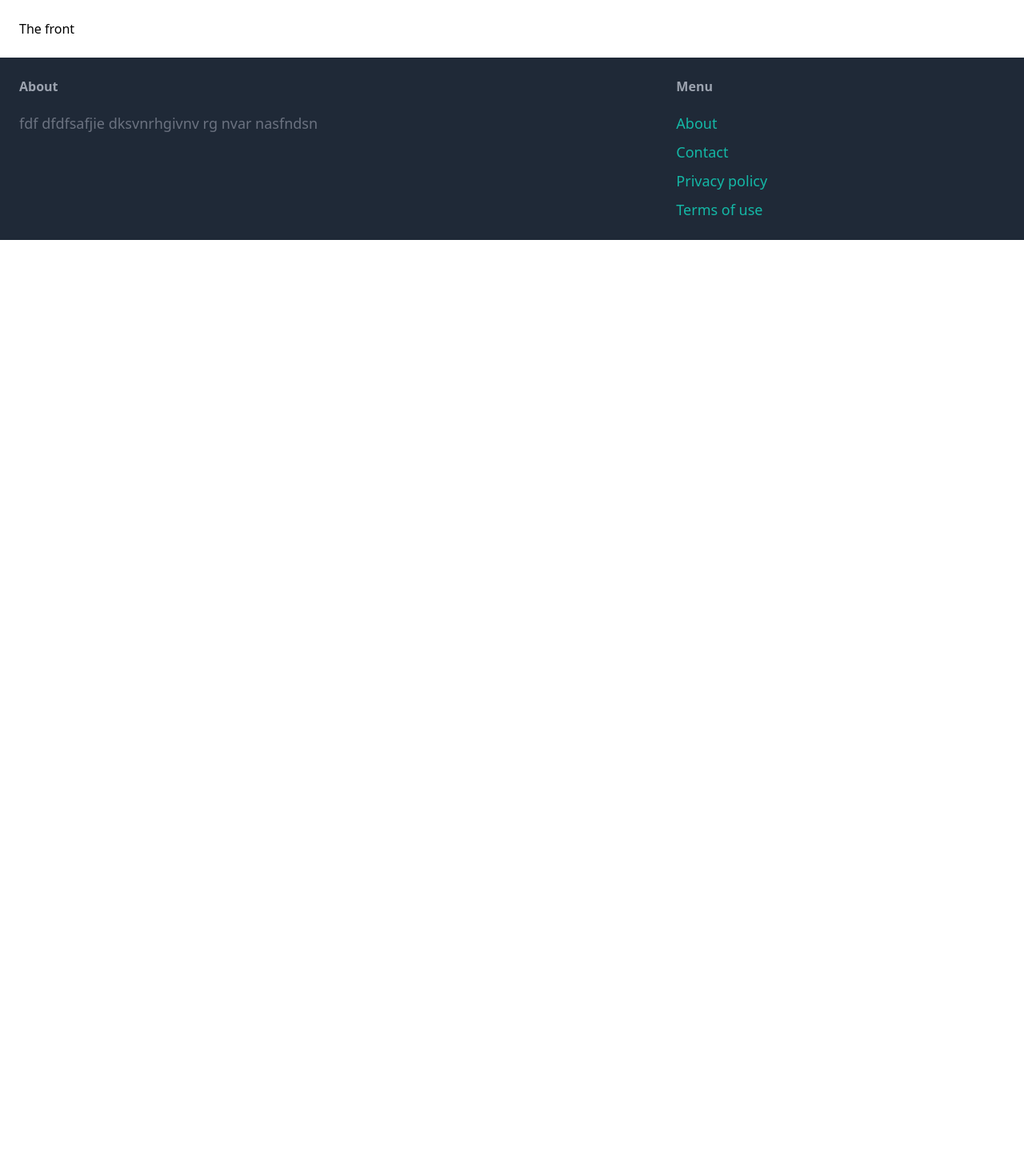
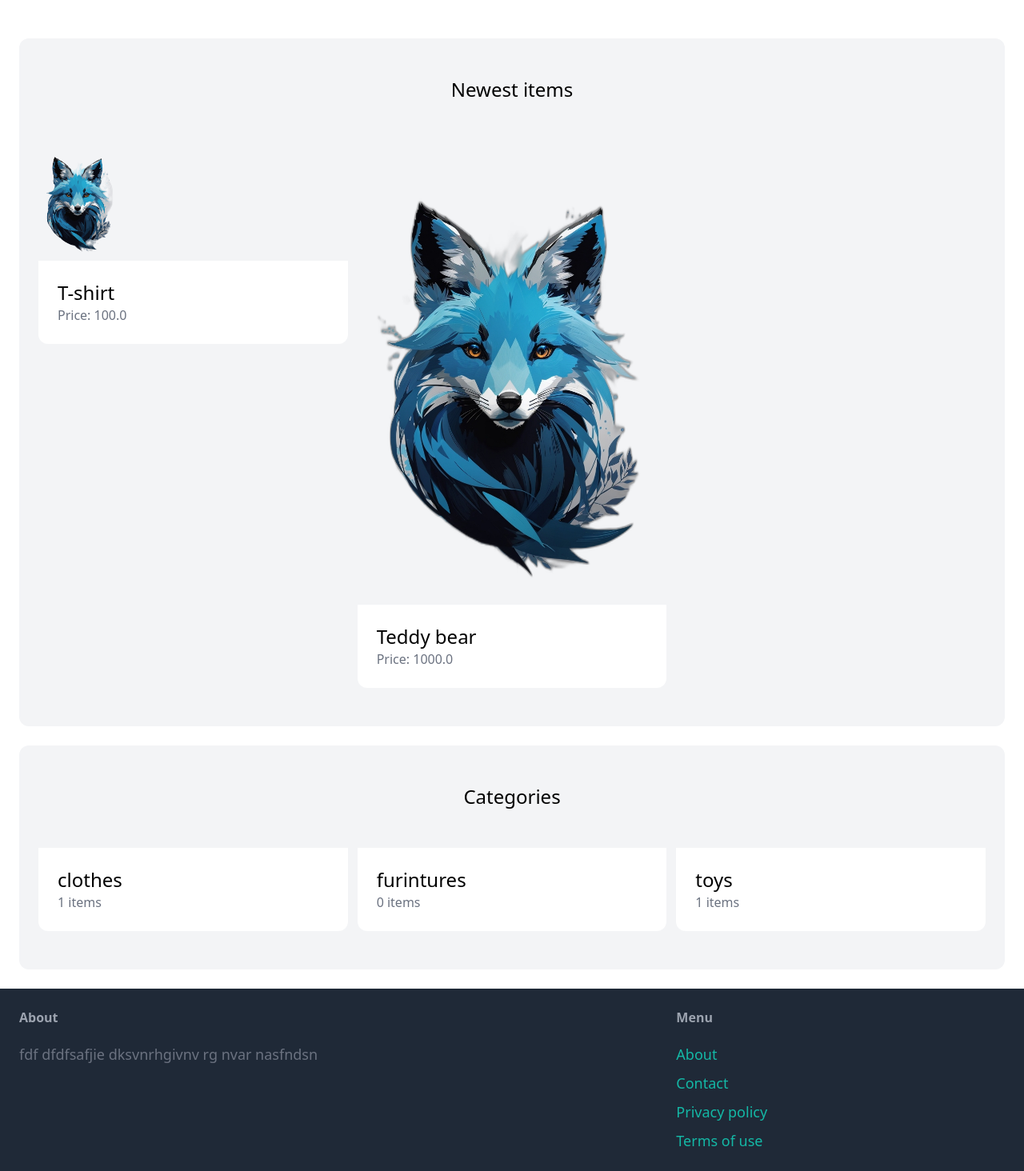
Before and after one commit to alihassandbouk/market_website, a Django app: page / in a window 1280 px wide. Shown: the part 77-1541 px from the top of the page at 80% size. Before the commit the page ends 377 px from the top, so only its background shows below. Run offline with Django 4.2, Linux system fonts and the light colour scheme; data comes from the database, SQL or seed files in the repository; both versions use the stored data as it was after the commit; some libraries are stand-ins or nearby versions.

Commit message:
add html and style for items and categories ;

```diff
--- a/core/templates/core/index.html
+++ b/core/templates/core/index.html
@@ -6,5 +6,43 @@ welcom
 
 
 {%block content%}
-<h1>The front</h1>
+<div class="mt-6 px-6 py-12 bg-gray-100 rounded-xl">
+    <h2 class="mb-12 text-2xl text-center">Newest items</h2>
+
+    <div class="grid grid-cols-3 gap-3">
+        {% for item in items%}
+            <div>
+                <a href="#" class="">
+                    <div>
+                        <img src="{{item.image.url}}" alt="{{item.name}}"  class=" rounded-t-xl">
+                    </div>
+
+                    <div class="p-6 bg-white rounded-b-xl">
+                        <h2 class="text-2xl">{{item.name}}</h2>
+                        <p class="text-gray-500">Price: {{item.price}}</p>
+                    </div>
+                </a>
+            </div>
+        {%endfor%}
+
+    </div>
+</div>
+
+
+<div class="mt-6 px-6 py-12 bg-gray-100 rounded-xl">
+    <h2 class="mb-12 text-2xl text-center">Categories</h2>
+
+    <div class="grid grid-cols-3 gap-3">
+        {% for category in categories %}
+            <div>
+                <a href="#" class="">
+                    <div class="p-6 bg-white rounded-b-xl">
+                        <h2 class="text-2xl">{{category.name}}</h2>
+                        <p class="text-gray-500">{{category.items.count}} items</p>
+                    </div>
+                </a>
+            </div>
+        {%endfor%}
+    </div>
+</div>
 {%endblock%}
--- a/core/views.py
+++ b/core/views.py
@@ -1,10 +1,15 @@
 from django.shortcuts import render
 
-# Create your views here.
+from item.models import *
 
 
 def index(request):
-    return render(request, "core/index.html")
+    items = Item.objects.filter(is_sold=False)[0:6]
+    categories = Category.objects.all()
+    return render(request, "core/index.html",{
+        "categories":categories,
+        "items":items
+    })
 
 def contact(request):
     return render(request,"core/contact.html")
--- a/puddle/settings.py
+++ b/puddle/settings.py
@@ -119,6 +119,10 @@ USE_TZ = True
 
 STATIC_URL = "static/"
 
+MEDIA_URL = 'media/'
+
+MEDIA_ROOT = BASE_DIR / 'media'
+
 # Default primary key field type
 # https://docs.djangoproject.com/en/4.2/ref/settings/#default-auto-field
 
```
Also changed, not shown: db.sqlite3, media/items_images/black_fox.png (added), media/items_images/output.png (added).
